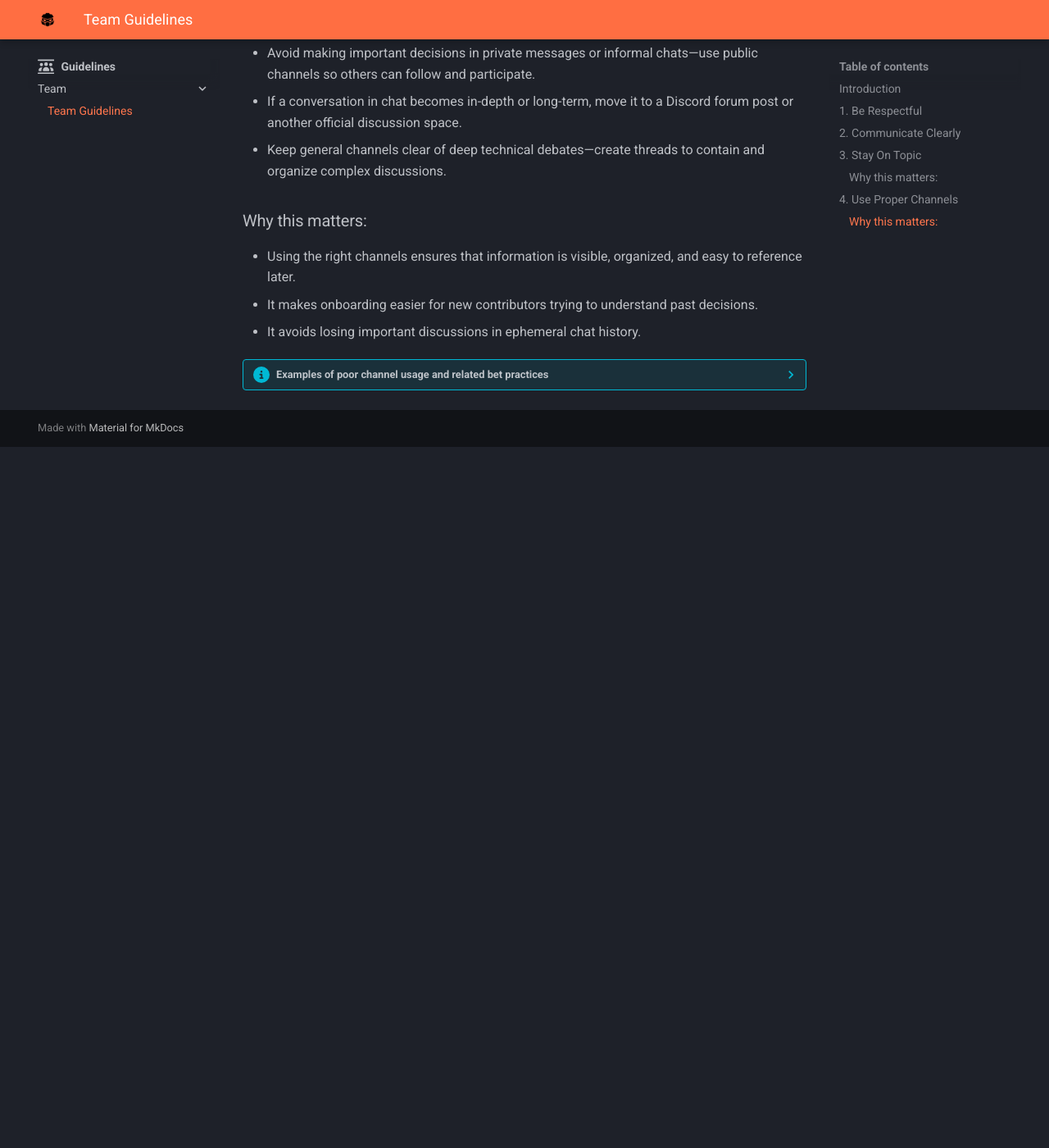
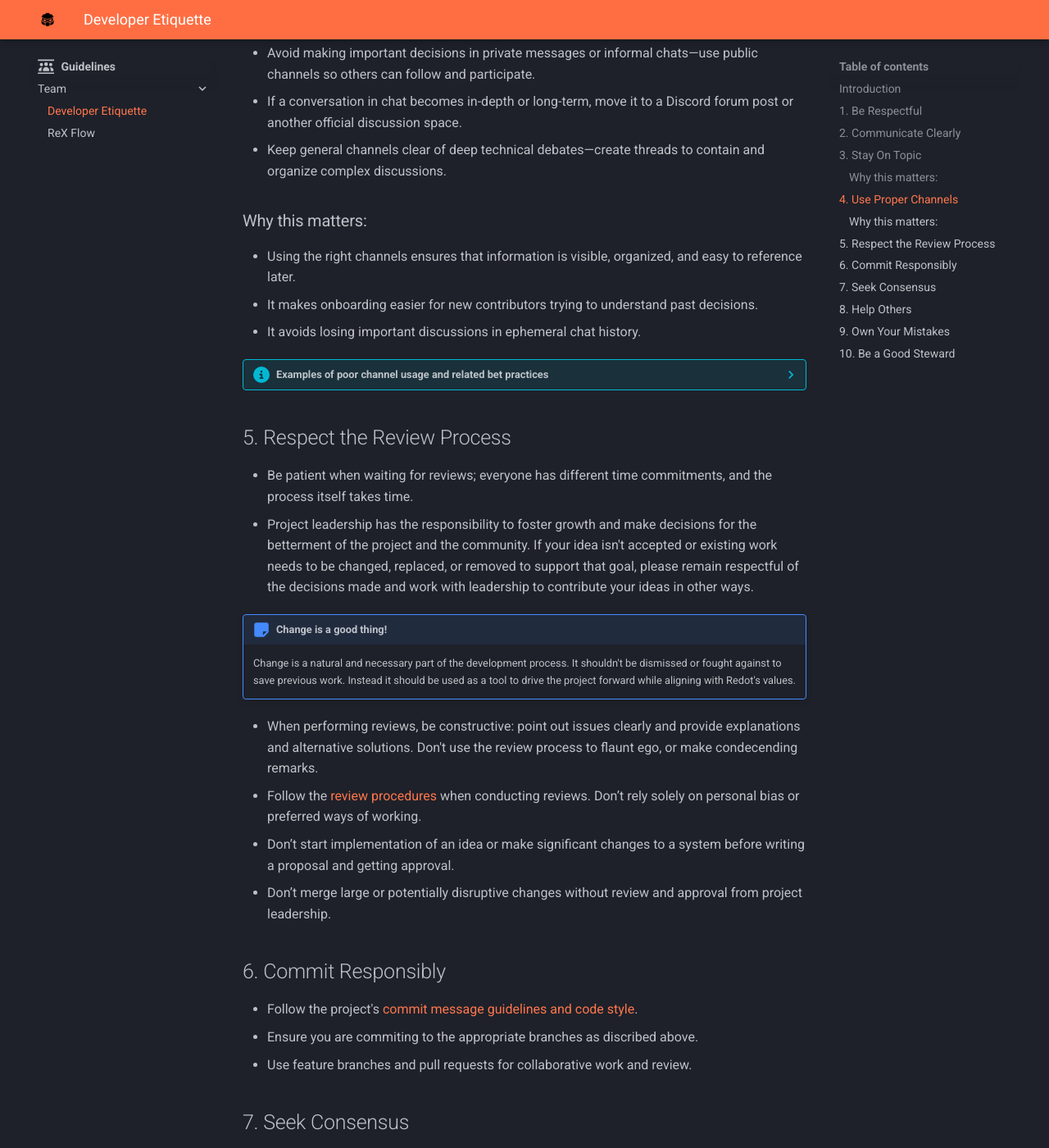
Before and after one commit to Redot-Experimental/rex-wiki, an MkDocs documentation site: the page built from docs/guidelines/Team/etiquette.md, in a window 1280 px wide and 1400 px high, scrolled down 2145 px. Shown: the whole window at 82% size. Built offline with MkDocs 1.6.1 and Material for MkDocs 9.7.7, drawn with Linux system fonts in a browser that asks for light colours; before the commit the page ends 2690 px from its top, so only the background shows below that; some of the changed text lies outside the part shown.

Commit message:
add rex flow document and rename sop to more accurate title Developer Etiquette Guidelines

```diff
--- a/docs/guidelines/Team/sop.md
+++ b/docs/guidelines/Team/etiquette.md
@@ -1,5 +1,5 @@
 ---
-title: Team Guidelines
+title: Developer Etiquette
 summary: Team.
 authors:
 - ChocolatechipAussie
@@ -9,7 +9,7 @@ toc: false
 some_url: https://example.com
 ---
 
-# **Developer Guidelines**
+# **Developer Etiquette Guidelines**
 
 <p><u>Last Updated - June 6th, 2025</u></p>
 
@@ -122,3 +122,46 @@ Our shared goal is to build and improve the engine while fostering a space where
         - Default to transparency -- if it affects the project, make it public.
         - Link between chat and GitHub where necessary for continuity.
         - Use threads, tags, and titles to organize discussions clearly.
+
+## 5. Respect the Review Process
+
+- Be patient when waiting for reviews; everyone has different time commitments, and the process itself takes time.
+- Project leadership has the responsibility to foster growth and make decisions for the betterment of the project and the community. If your idea isn't accepted or existing work needs to be changed, replaced, or removed to support that goal, please remain respectful of the decisions made and work with leadership to contribute your ideas in other ways.
+!!! note "Change is a good thing!"
+    Change is a natural and necessary part of the development process. It shouldn't be dismissed or fought against to save previous work. Instead it should be used as a tool to drive the project forward while aligning with Redot's values.
+- When performing reviews, be constructive: point out issues clearly and provide explanations and alternative solutions. Don't use the review process to flaunt ego, or make condecending remarks.
+- Follow the [review procedures](http://example.com) when conducting reviews. Don’t rely solely on personal bias or preferred ways of working.
+- Don’t start implementation of an idea or make significant changes to a system before writing a proposal and getting approval.
+- Don’t merge large or potentially disruptive changes without review and approval from project leadership.
+
+## 6. Commit Responsibly
+
+- Follow the project's [commit message guidelines and code style](http://example.com).
+- Ensure you are commiting to the appropriate branches as discribed above.
+- Use feature branches and pull requests for collaborative work and review.
+
+## 7. Seek Consensus
+
+- Proposals that impact the project's direction or structure should go through discussion and review.
+- Don't push major rewrites or removals without justification.
+- “Working first, then refining” is preferred. Make your progress public even if it's just on a fork of the repo you are targeting.
+
+!!! note "Progress Transparency"
+    Holding onto changes localy without pushing commits to forks as they happen holds up the development process. If you are working on a project which requires long running developmet or multiple systems working togather to implement pushing these commits as they happen to a publicly reviewwable location is required.
+
+## 8. Help Others
+
+- Take time to assist new contributors when you can.
+- Share context, link to documentation, and explain reasoning behind decisions.
+- Mentorship strengthens the project and community.
+
+## 9. Own Your Mistakes
+
+- If you break something or realize you made a poor decision, acknowledge it and help fix it.
+- Blame is not useful—solutions and learning are.
+
+## 10. Be a Good Steward
+
+- Remember that every contributor represents the project.
+- Encourage a culture of quality, curiosity, and care.
+- Help create an environment that you’d want to contribute to.
```
Also changed, not shown: docs/guidelines/Team/rexflow.md (added, +180 -0 lines), docs/guidelines/index.md (+11 -3 lines).
